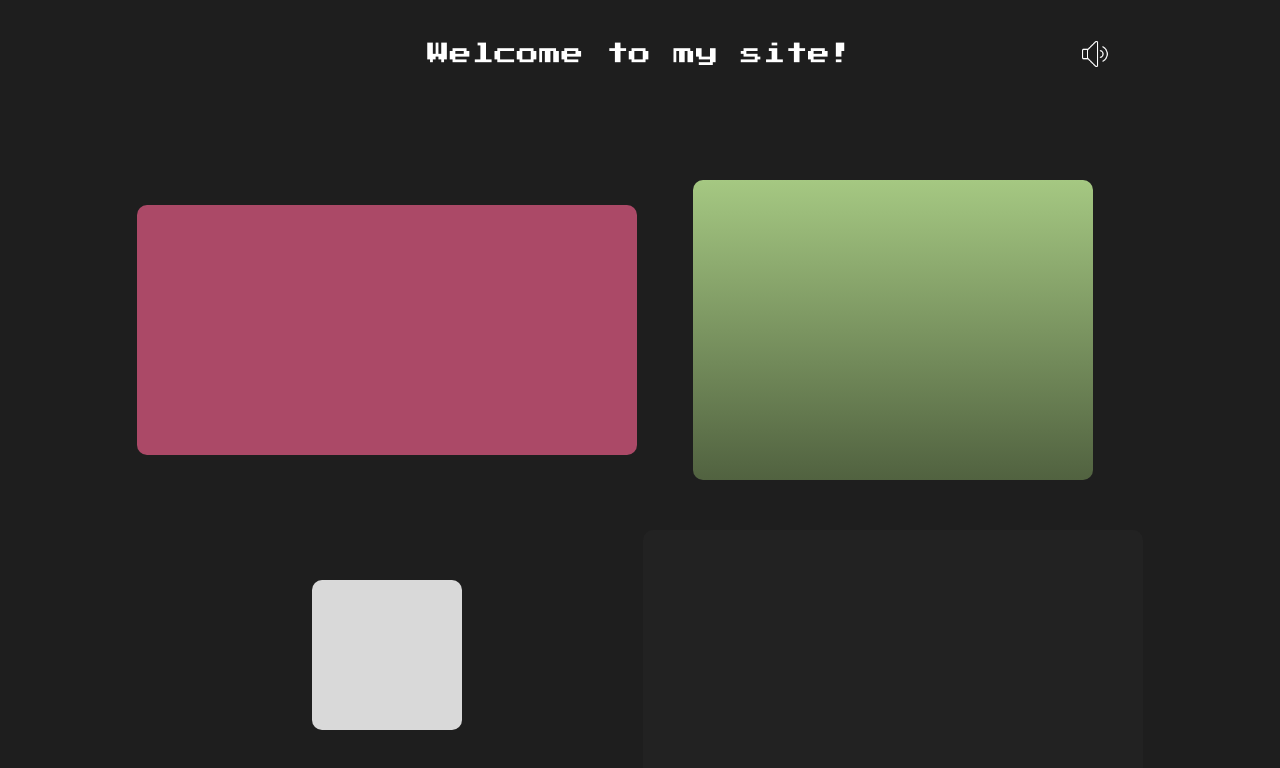
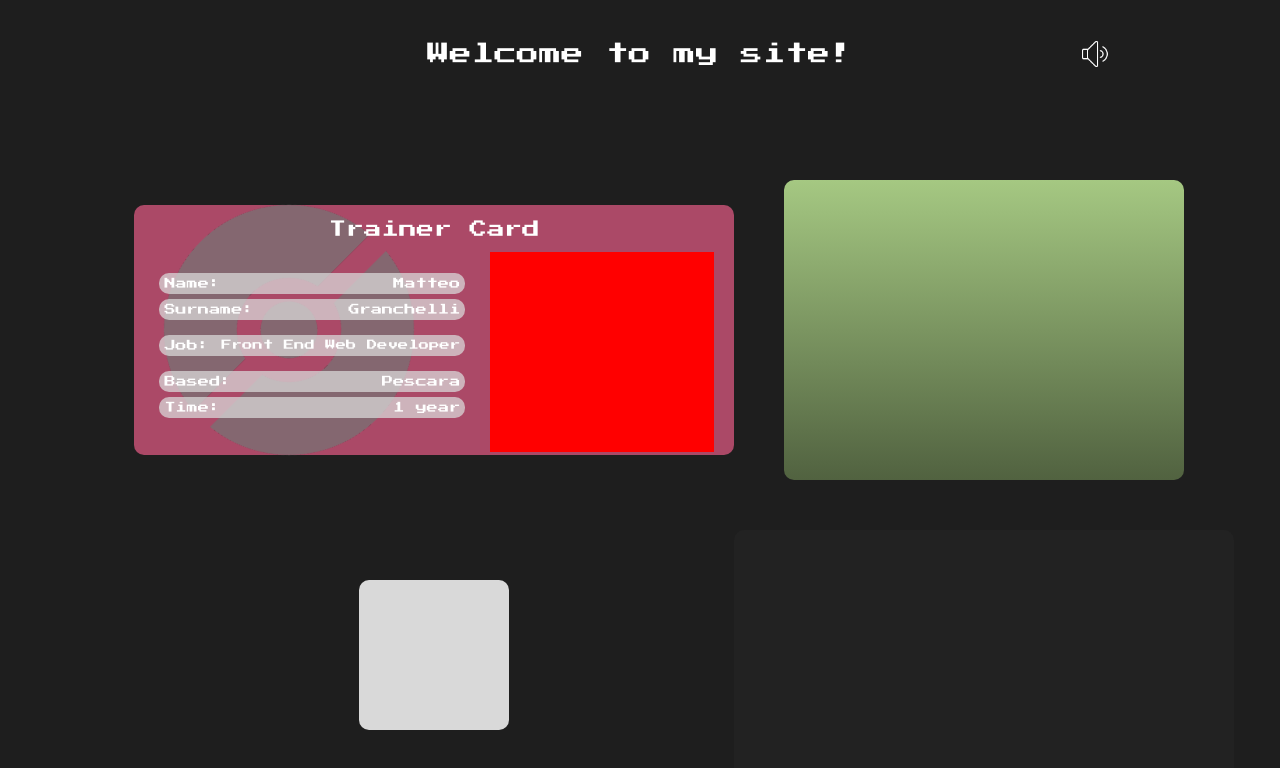
Before and after one commit to yozzaofficial/newPortfolioSite, a React (Vite) app: page / in a window 1280 px wide. Shown: the top 768 px of the page. Built offline with nearby package versions, Linux system fonts and the light colour scheme.

Commit message:
Started to create Trainer Card

```diff
--- a/src/components/TrainerCard.jsx
+++ b/src/components/TrainerCard.jsx
@@ -1,9 +1,17 @@
 import "./css/TrainerCard.css"
-
+import TrainerInfo from "./trainerInfo"
 export default function TrainerCard() {
     return (
         <div className="trainercard">
+            <header className="trainerCardHeader">
+                <h2>Trainer Card</h2>
+            </header>
+            <div className="trainerCardInfoContainer">
+                <TrainerInfo />
+                <div className="trainerIcons">
 
+                </div>
+            </div>
         </div>
 
     )
--- /dev/null
+++ b/src/components/TrainerInfo.jsx
@@ -0,0 +1,26 @@
+export default function TrainerInfo() {
+    return (
+        <ul className="trainerInfo">
+            <li>
+                <p>Name:</p>
+                <p>Matteo</p>
+            </li>
+            <li>
+                <p>Surname:</p>
+                <p>Granchelli</p>
+            </li>
+            <li>
+                <p>Job:</p>
+                <p>Front End Web Developer</p>
+            </li>
+            <li>
+                <p>Based:</p>
+                <p>Pescara</p>
+            </li>
+            <li>
+                <p>Time:</p>
+                <p>1 year</p>
+            </li>
+        </ul>
+    )
+}
--- a/src/components/css/TrainerCard.css
+++ b/src/components/css/TrainerCard.css
@@ -1,6 +1,71 @@
 .trainercard {
-    width: 500px;
+    width: 600px;
     height: 250px;
     background-color: #AB4967;
     border-radius: 10px;
+    position: relative;
+    z-index: -2;
+    padding: 0px 20px;
 }
+
+.trainercard::before {
+    content: "";
+    width: 250px;
+    height: 250px;
+    left: 5%;
+    position: absolute;
+    background-image: url("./../../assets/pokeball-icon.png");
+    background-position: center;
+    background-repeat: no-repeat;
+    background-size: contain;
+    transform: rotate(-45deg);
+    opacity: 0.7;
+    z-index: -1;
+}
+
+.trainerCardInfoContainer {
+    display: flex;
+    gap: 20px;
+}
+
+.trainerCardHeader h2 {
+    font-size: 1.1em;
+    color: white;
+    text-align: center;
+}
+
+.trainerInfo {
+    list-style: none;
+    padding: 0;
+    flex-grow: 2;
+}
+
+.trainerInfo li {
+    background-color: #d9d9d9bc;
+    border-radius: 10px;
+    margin: 5px;
+    padding: 5px;
+    display: flex;
+    justify-content: space-between;
+}
+
+.trainerInfo li:nth-of-type(3) {
+    margin: 15px 5px;
+}
+
+.trainerInfo li:nth-of-type(3) p:nth-of-type(2) {
+    font-size: 0.65em;
+}
+
+.trainerInfo p {
+    display: inline-block;
+    margin: 0;
+    font-size: 0.7em;
+    color: white;
+}
+
+.trainerIcons {
+    width: 40%;
+    height: 200px;
+    background-color: red;
+}
```
Also changed, not shown: src/assets/pokeball-icon.png (added).
